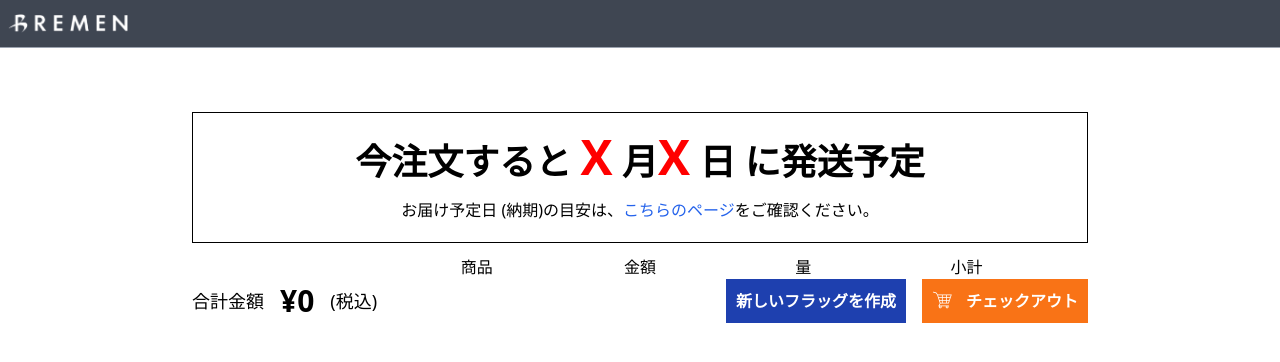
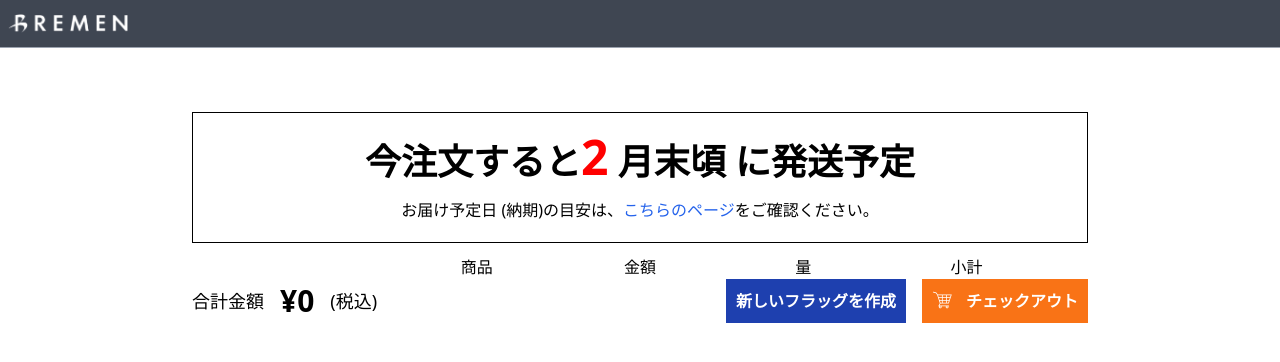
Before and after one commit to sisu2468/Design_Service, a React (Vite) app: page /checkout in a window 1280 px wide. Shown: the top 362 px of the page. Built offline with nearby package versions, Linux system fonts and the light colour scheme.

Commit message:
fix: Link

```diff
--- a/src/pages/deliver.tsx
+++ b/src/pages/deliver.tsx
@@ -1,4 +1,4 @@
-import { useContext, useMemo } from "react";
+import { useContext, useEffect, useMemo, useState } from "react";
 import { GiShoppingCart } from "react-icons/gi";
 import BuyNumberCount from "../components/common/buynumbercount";
 import Header from "../components/common/header";
@@ -6,11 +6,26 @@ import { MASK_IMAGES } from "../constants/constants";
 import { OrderContext } from "../provider/OrderProvider";
 import { formatNumber } from "../utils";
 import { IoIosClose } from "react-icons/io";
+import { Link } from "react-router-dom";
 
 export default function FlagBuy() {
     const { goods, setGoods } = useContext(OrderContext);
     const totalPrice = useMemo(() => goods.reduce((prev, good) => prev + MASK_IMAGES[good.index].price * good.amount, 0), [goods]);
-    console.log(goods);
+    const [currentMonth, setCurrentMonth] = useState<number>(0)
+    const [currentDay, setCurrentDay] = useState<number>(0)
+    const [deliverDay, setDeliverDay] = useState<string>('');
+
+    useEffect(() => {
+        const date = new Date()
+        const month = date.getMonth() + 1 // getMonth() returns 0-11, so we add 1
+        const day = date.getDay() + 1 // getMonth() returns 0-11, so we add 1
+        setCurrentMonth((month + 2) % 12)
+        if (month == 8 || day == 9 && day <= 15) {
+            setDeliverDay('日頃');
+            setCurrentDay(15)
+        }
+        else setDeliverDay('末頃');
+    }, [])
 
     return (
         <div className="h-screen">
@@ -18,7 +33,10 @@ export default function FlagBuy() {
             <div className="py-16 flex flex-col justify-center relative">
                 <div className="max-w-4xl mx-auto w-full">
                     <div className="flex flex-col gap-4 items-center justify-center py-5 border-[1px] border-black mb-3">
-                        <span className="text-black text-4xl font-extrabold">今注文すると <span className="text-[#FF0000] text-5xl font-bold">X</span> 月<span className="text-[#FF0000] text-5xl font-bold">X</span> 日 に発送予定</span>
+                        <span className="text-black text-4xl font-extrabold">今注文すると
+                            <span className="text-[#FF0000] text-5xl font-bold">{currentMonth}</span> 月
+                            {currentDay != 0 && <span className="text-[#FF0000] text-5xl font-bold">{currentDay}</span>}{deliverDay} に発送予定
+                        </span>
                         <span className="text-black font-medium text-base">お届け予定日 (納期)の目安は、<a href="/deliverschesule"><span className="text-blue-600">こちらのページ</span></a>をご確認ください。</span>
                     </div>
                     <div className="grid grid-cols-5 items-center text-center px-10">
@@ -60,17 +78,17 @@ export default function FlagBuy() {
                             <span className="flex items-center text-lg">(税込)</span>
                         </div>
                         <div className="flex gap-4 items-center">
-                            <a href="/">
+                            <Link to="/">
                                 <button className="bg-blue-800 p-2.5 text-white font-semibold">
                                     新しいフラッグを作成
                                 </button>
-                            </a>
-                            <a href="/order">
+                            </Link>
+                            <Link to="/order">
                                 <button className="bg-orange-500 p-2.5 text-white font-semibold flex gap-3">
                                     <GiShoppingCart size={22} />
                                     チェックアウト
                                 </button>
-                            </a>
+                            </Link>
                         </div>
                     </div>
                 </div>
--- a/src/pages/order.tsx
+++ b/src/pages/order.tsx
@@ -1,5 +1,4 @@
 import { useContext, useEffect, useState } from 'react';
-import { CanvasContext } from '../provider/CanvasProvider';
 import { OrderContext } from '../provider/OrderProvider';
 
 export default function OrderForm() {
```
